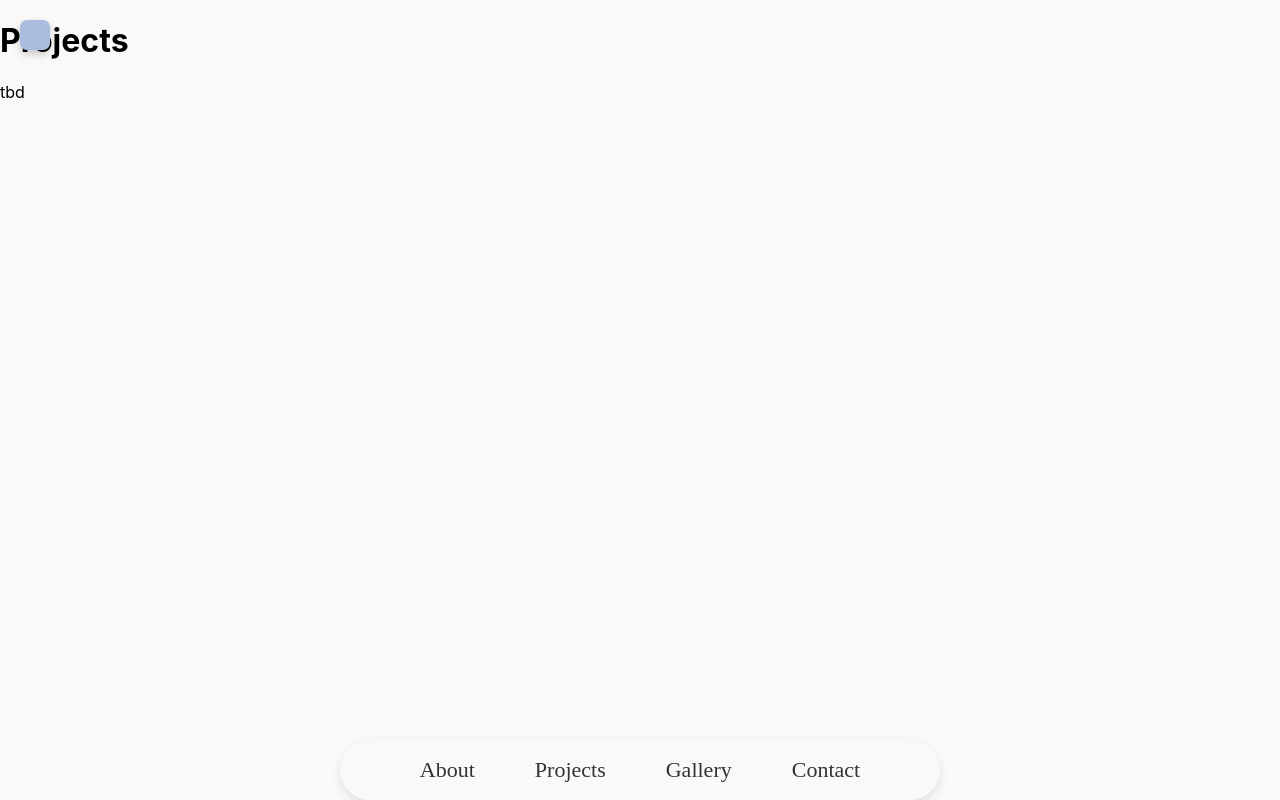
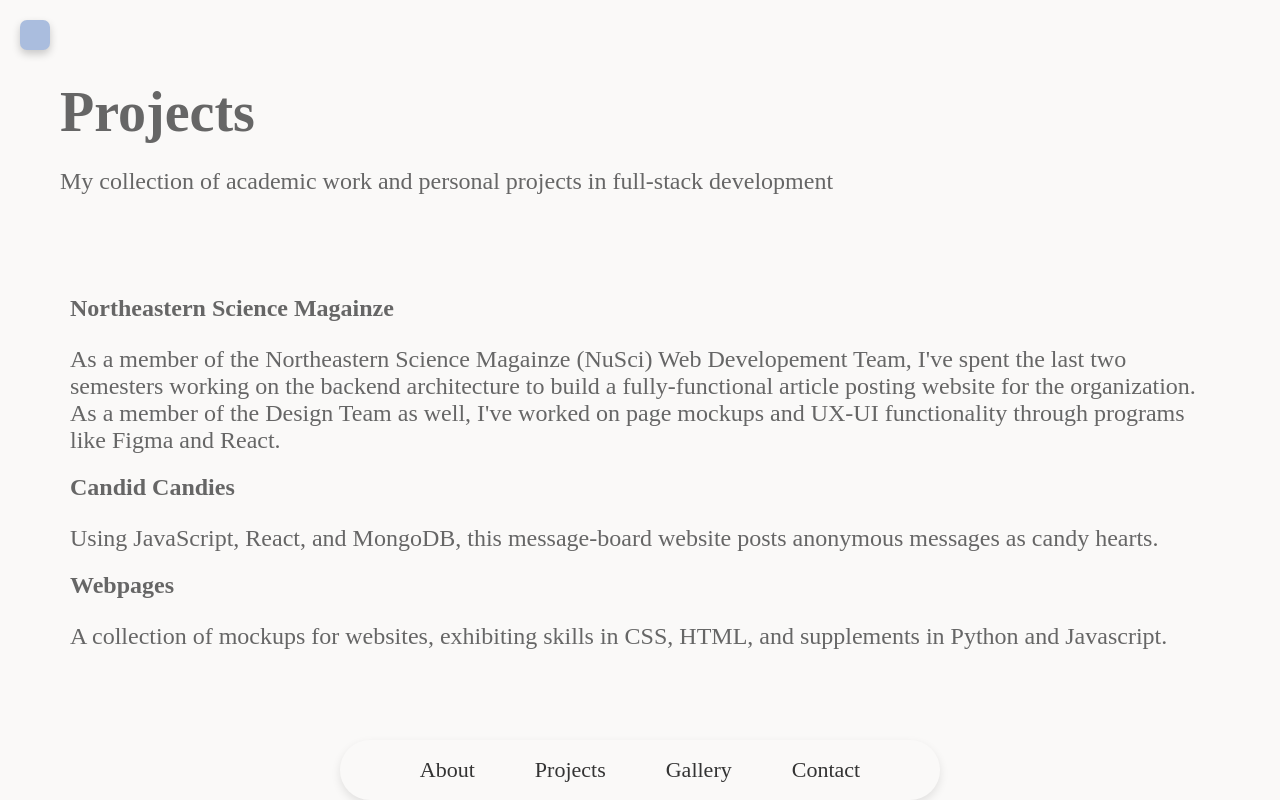
Before and after one commit to priya-singh-14/portfolio, a React (Create React App) app in the folder my-website/: page /projects in a window 1280 px wide. Built offline with nearby package versions, Linux system fonts and the light colour scheme.

Commit message:
Add filler elements to projects page, added a projects css file for organization

```diff
--- a/my-website/src/navbar.jsx
+++ b/my-website/src/navbar.jsx
@@ -10,7 +10,7 @@
           <li><Link to="/projects">Projects</Link></li>
           <li><Link to="/gallery">Gallery</Link></li>
           <li><Link to="/underconstruction">Contact</Link></li>
-          {/* put function to copy email to clipboard here */}
+          {/* put function to copy email to clipboard above */}
         </ul>
       </div>
     </div>
--- /dev/null
+++ b/my-website/src/projects.css
@@ -0,0 +1,29 @@
+* {
+  font-family: 'Cormorant Garamond', serif;
+}
+
+.all-projects .heading {
+    background-color: #faf9f8;
+    color: #666;
+    margin-top: 80px;
+    margin-left: 60px;
+  }
+
+
+.all-projects h1 {
+    color: #666;
+    font-style: normal;
+    font-size: 3.5rem;
+    margin-bottom: 10px;
+  }
+
+  .all-projects h2, p {
+    color: #666;
+    font-style: normal;
+    font-size: 1.5rem;
+    margin-bottom: 10px;
+  }
+
+.project-grid {
+    padding: 70px;
+}
--- a/my-website/src/projects.jsx
+++ b/my-website/src/projects.jsx
@@ -1,13 +1,29 @@
 // src/components/Projects.jsx
 import React from 'react';
+import './projects.css'
 
 function Projects() {
   return (
-    <div>
-      <h1>Projects</h1>
-      <p>tbd</p>
-      {/* You can list your projects here */}
-    </div>
+      <div className='all-projects'>
+        <div className='heading'>
+        <h1>Projects</h1>
+      <p>My collection of academic work and personal projects in full-stack development</p>
+      </div>
+      <div class="project-grid">
+        <div class="project-item">
+        <h2>Northeastern Science Magainze</h2>
+        <p>As a member of the Northeastern Science Magainze (NuSci) Web Developement Team, I've spent the last two semesters working on the backend architecture to build a fully-functional article posting website for the organization. As a member of the Design Team as well, I've worked on page mockups and UX-UI functionality through programs like Figma and React.</p>
+        </div>
+        <div class="project-item">
+        <h2>Candid Candies</h2>
+        <p>Using JavaScript, React, and MongoDB, this message-board website posts anonymous messages as candy hearts.</p>
+       </div>
+        <div class="project-item">
+        <h2>Webpages</h2>
+        <p>A collection of mockups for websites, exhibiting skills in CSS, HTML, and supplements in Python and Javascript.</p>
+        </div>
+      </div>
+     </div>
   );
 }
 
```
Also changed, not shown: 2 other files (tests, documents, lock files or other folders).
